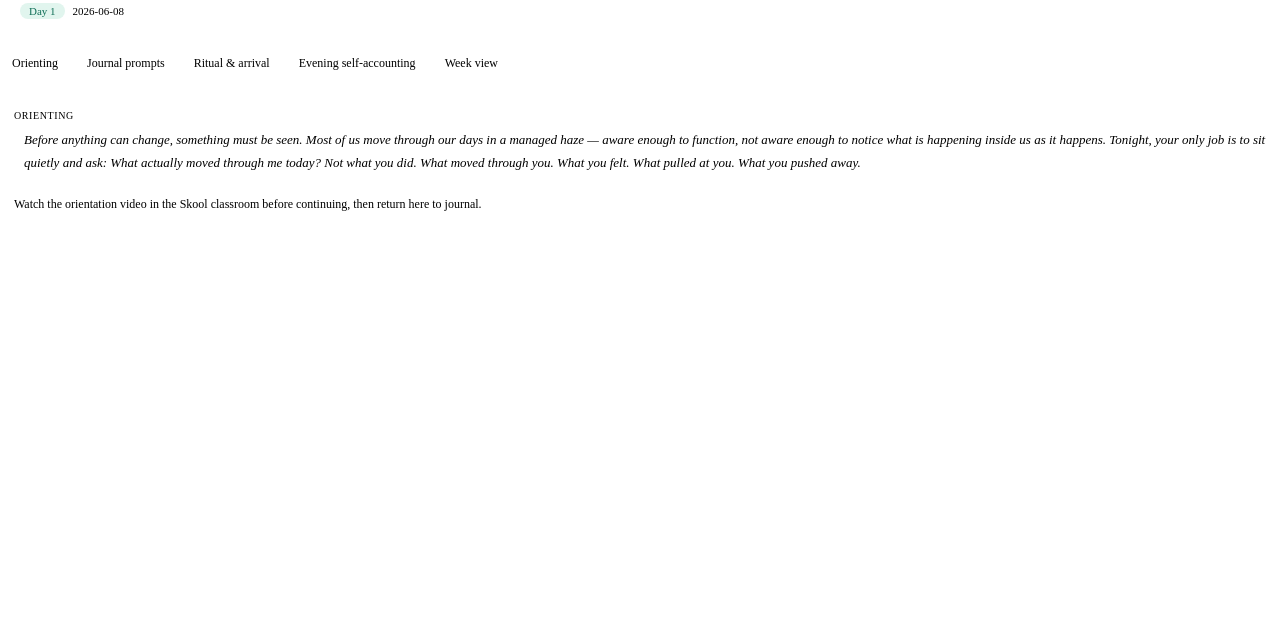
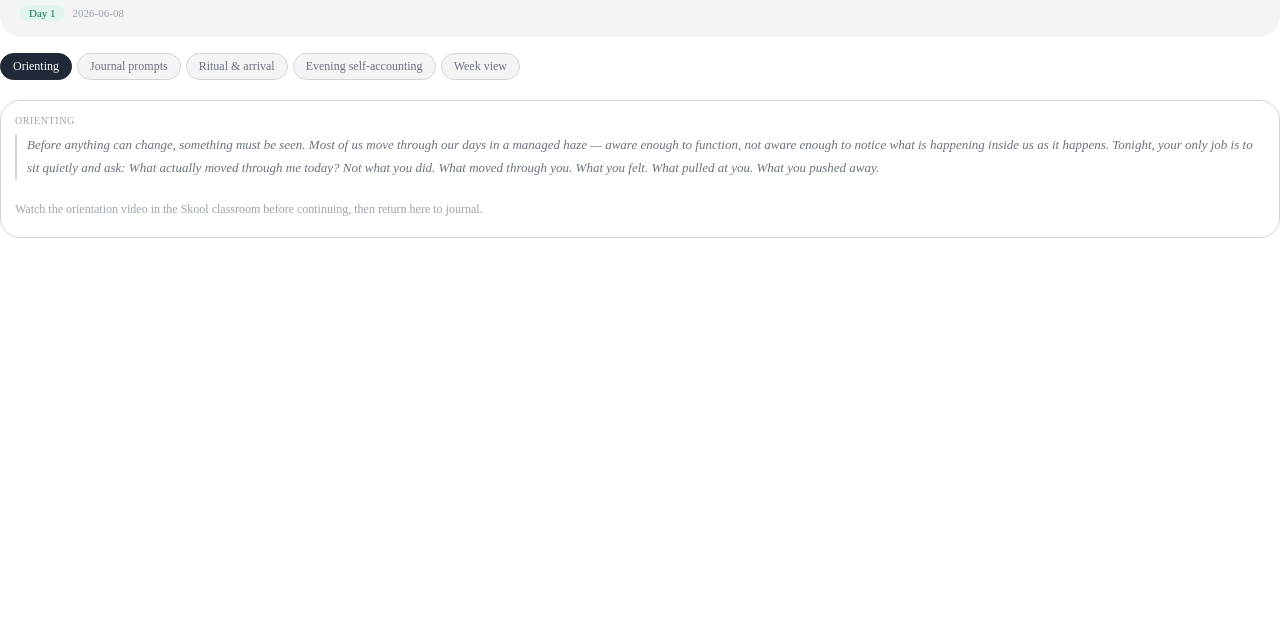
Before and after one commit to antwanbabalilm/self-reckoning-ai-companion, a plain HTML site: page index.html in a window 1280 px wide. Shown: the part 179-800 px from the top of the page. Drawn offline with Linux system fonts and the light colour scheme.

Commit message:
Add fallback CSS variables for GitHub Pages

```diff
--- a/index.html
+++ b/index.html
@@ -1,5 +1,18 @@
 
 <style>
+:root{
+  --color-text-primary:#1f2937;
+  --color-text-secondary:#6b7280;
+  --color-text-tertiary:#9ca3af;
+
+  --color-background-primary:#ffffff;
+  --color-background-secondary:#f3f4f6;
+
+  --color-border-tertiary:#d1d5db;
+
+  --border-radius-md:12px;
+  --border-radius-lg:20px;
+}
 *{box-sizing:border-box;margin:0;padding:0}
 .root{padding:1rem 0 3rem;font-size:14px;color:var(--color-text-primary)}
 .cover-bar{display:flex;align-items:center;justify-content:space-between;margin-bottom:1.25rem;flex-wrap:wrap;gap:8px}
```
